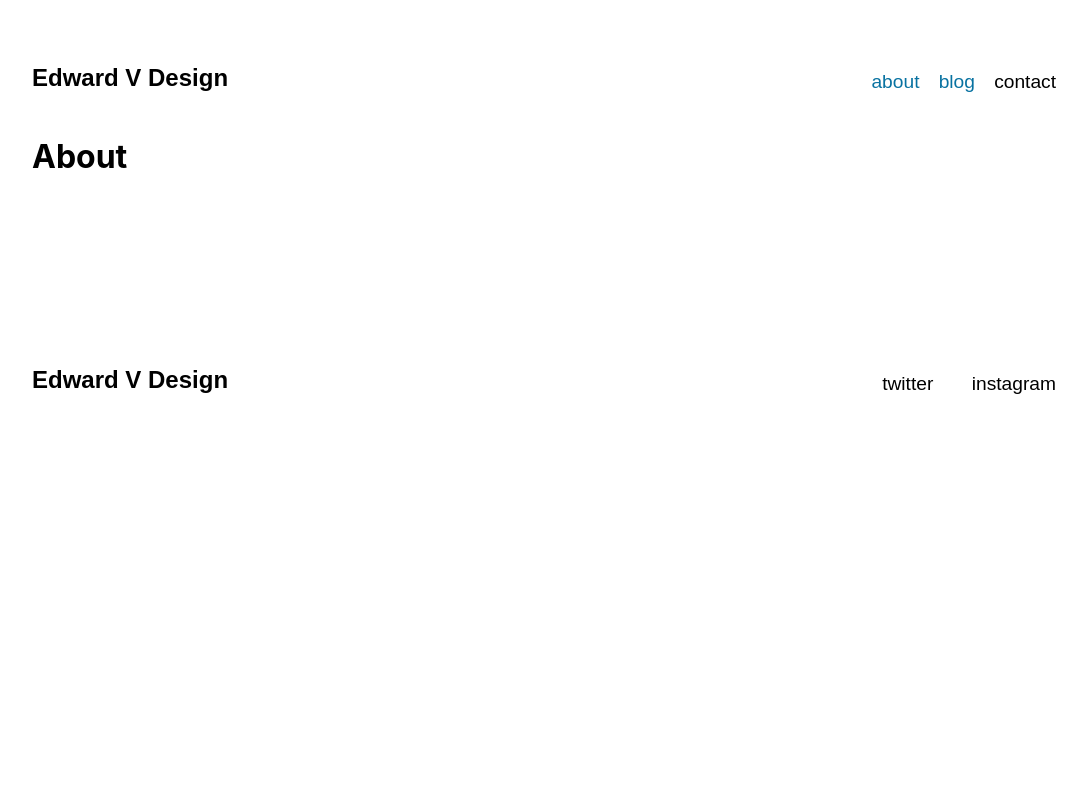
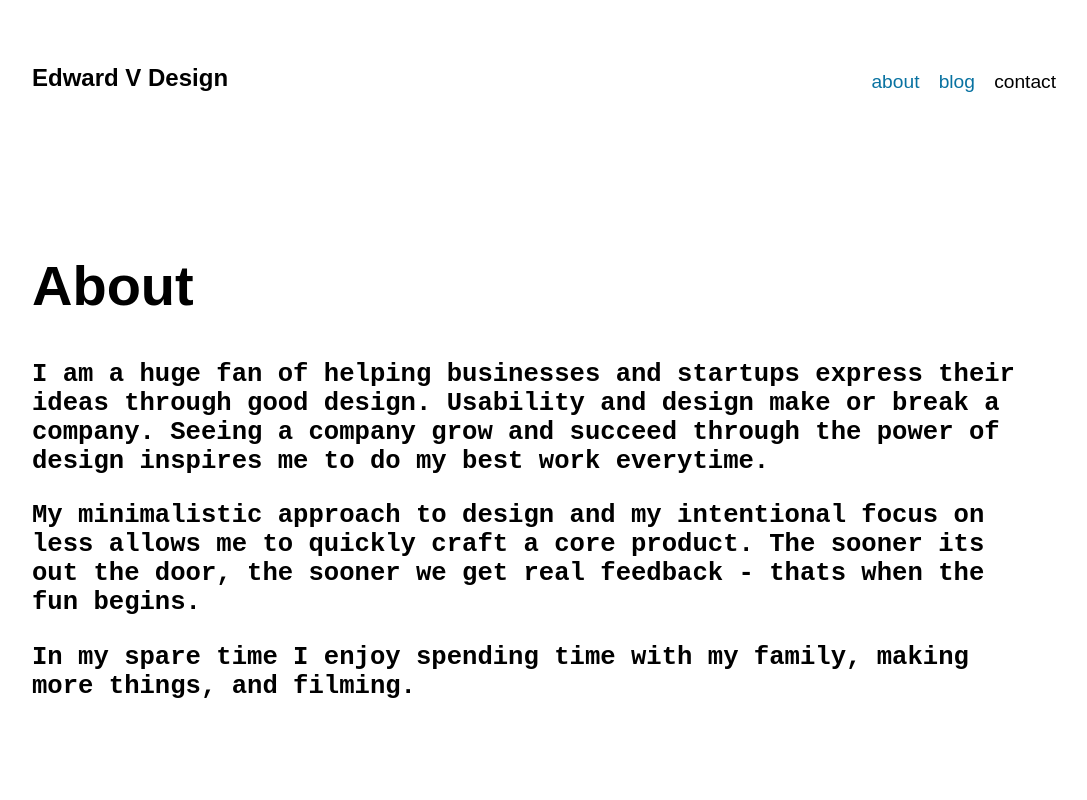
Before and after one commit to EdwardGoomba/EvD, a React app: page /about in a window 1280 px wide. Shown: the top 800 px of the page, without its empty margins (96-1183 px from the left). Built offline with nearby package versions, Linux system fonts and the light colour scheme; a web font is replaced by a local one.

Commit message:
Add copy to about, update blog intro

```diff
--- a/app/components/About.js
+++ b/app/components/About.js
@@ -1,8 +1,72 @@
 import React from 'react'
+import styled from 'styled-components'
+
+// Display Styles
+const Hello = styled.h1`
+  font-family: acumin-pro, sans-serif;
+  font-size: 3.5em;
+  line-height: 1.3em;
+`
+
+const Details = styled.h4`
+  font-family: roboto, sans-serif;
+  font-size: 1.4em;
+  line-height: 1.8em;
+  padding-bottom: 1.6em;
+`
+
+const Email = styled.a`
+  font-family: roboto, sans-serif;
+  font-size: 1.4em;
+  font-weight: bold;
+  color: #000;
+  text-decoration: none;
+  padding-bottom: 0.3em;
+  border-bottom: 2px solid #000;
+`
+
+const Heading = styled.h2`
+  font-family: acumin-pro, sans-serif;
+  font-size: 3em;
+  padding-top: 1.5em;
+`
+
+const SubHeading = styled.h3`
+  font-family: source-code-pro, monospace;
+  font-size: 1.6em;
+`
+
+const IntroContainer = styled.div`
+  max-width: 1000px;
+  padding-top: 6em;
+`
+
+const CTA = styled.h3`
+  font-family: acumin-pro, sans-serif;
+  font-size: 3em;
+  max-width: 500px;
+  padding-top: 1.5em;
+`
 
 const About = () => {
   return (
-    <h1>About</h1>
+    <div>
+      <IntroContainer>
+        <Hello>About</Hello>
+
+        <SubHeading>
+          I am a huge fan of helping businesses and startups express their ideas through good design. Usability and design make or break a company. Seeing a company grow and succeed through the power of design inspires me to do my best work everytime.
+        </SubHeading>
+
+        <SubHeading>
+          My minimalistic approach to design and my intentional focus on less allows me to quickly craft a core product. The sooner its out the door, the sooner we get real feedback - thats when the fun begins.
+        </SubHeading>
+
+        <SubHeading>
+          In my spare time I enjoy spending time with my family, making more things, and filming.
+        </SubHeading>
+      </IntroContainer>
+    </div>
   )
 }
 
--- a/app/components/Blog.js
+++ b/app/components/Blog.js
@@ -1,8 +1,61 @@
 import React from 'react'
+import styled from 'styled-components'
+
+// Display Styles
+const Hello = styled.h1`
+  font-family: acumin-pro, sans-serif;
+  font-size: 3.5em;
+  line-height: 1.3em;
+`
+
+const Details = styled.h4`
+  font-family: roboto, sans-serif;
+  font-size: 1.4em;
+  line-height: 1.8em;
+  padding-bottom: 1.6em;
+`
+
+const Email = styled.a`
+  font-family: roboto, sans-serif;
+  font-size: 1.4em;
+  font-weight: bold;
+  color: #000;
+  text-decoration: none;
+  padding-bottom: 0.3em;
+  border-bottom: 2px solid #000;
+`
+
+const Heading = styled.h2`
+  font-family: acumin-pro, sans-serif;
+  font-size: 3em;
+  padding-top: 1.5em;
+`
+
+const SubHeading = styled.h3`
+  font-family: source-code-pro, monospace;
+  font-size: 1.6em;
+`
+
+const IntroContainer = styled.div`
+  max-width: 1000px;
+  padding-top: 6em;
+`
+
+const CTA = styled.h3`
+  font-family: acumin-pro, sans-serif;
+  font-size: 3em;
+  max-width: 500px;
+  padding-top: 1.5em;
+`
 
 const Blog = () => {
   return (
-    <h1>Blog</h1>
+    <div>
+      <IntroContainer>
+        <Hello>Thoughts</Hello>
+        <p>Coming soon...</p>
+      </IntroContainer>
+    </div>
   )
 }
 
--- a/app/components/Header.js
+++ b/app/components/Header.js
@@ -39,7 +39,7 @@ const NavDirective = styled.a`
 const Header = () => {
   return (
     <HeaderWrap>
-      <Logo>Edward V Design</Logo>
+      <Logo><NavDirective href='/'>Edward V Design</NavDirective></Logo>
       <Nav>
         <NavLinks>
           <Link to='/about'>about</Link>
--- a/webpack.config.js
+++ b/webpack.config.js
@@ -5,7 +5,8 @@ module.exports = {
   entry: './app/index.js',
   output: {
     path: path.resolve(__dirname, 'dist'),
-    filename: 'index_bundle.js'
+    filename: 'index_bundle.js',
+    publicPath: '/'
   },
   module: {
     rules: [
@@ -23,6 +24,9 @@ module.exports = {
       }
     ]
   },
+  devServer: {
+    historyApiFallback: true
+  },
   mode: 'development',
   plugins: [
     new HtmlWebpackPlugin({
```
